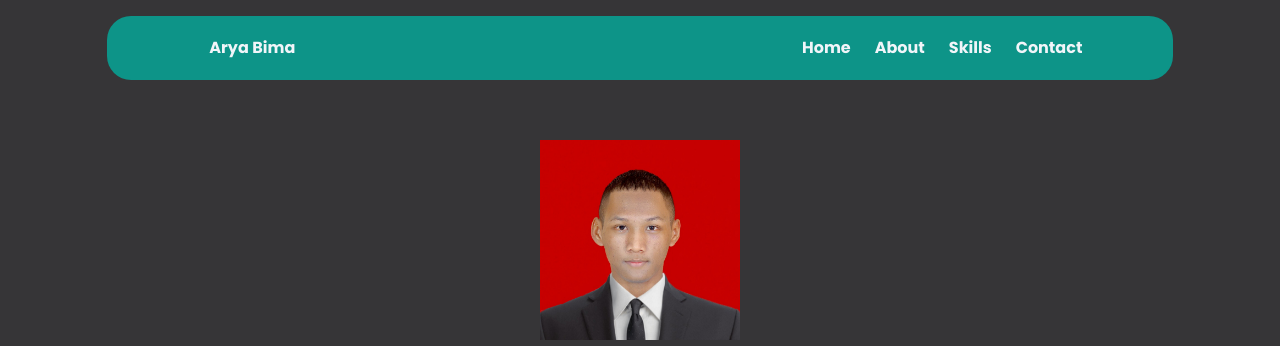
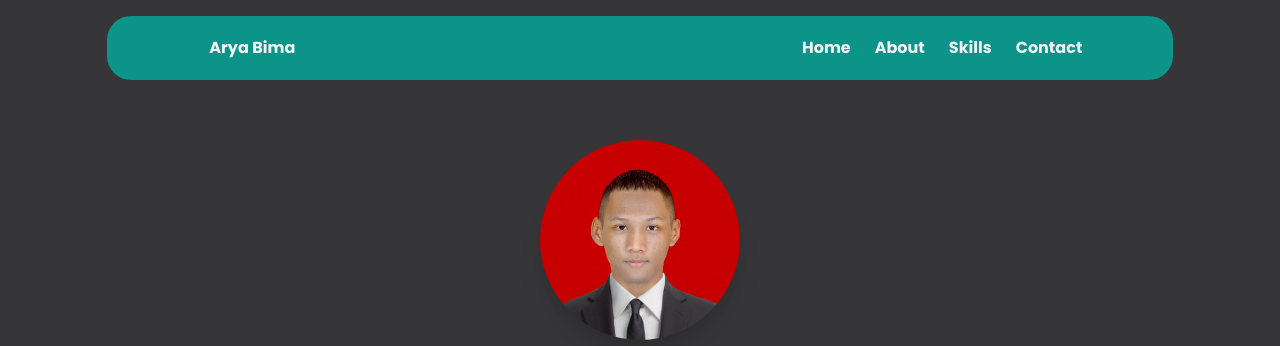
Before and after one commit to arxvzy/Portfolio-1, a website: page index.html in a window 1280 px wide. Shown: the top 346 px of the page. Drawn offline with Linux system fonts and the light colour scheme.

Commit message:
add a bit style

```diff
--- a/index.html
+++ b/index.html
@@ -95,7 +95,7 @@
       <div id="home">
         <div class="flex flex-col items-center bg-primary pt-40">
           <div class="flex mx-auto">
-            <img class="scale-125 w-40 h-auto" src="/public/img/pas.jpg" />
+            <img class="scale-125 w-40 h-auto rounded-full border-2 border-teal-600 shadow-xl" src="/public/img/pas.jpg" />
           </div>
           <div class="flex items-center mt-10 pb-20">
             <div class="mx-auto text-center">
```
